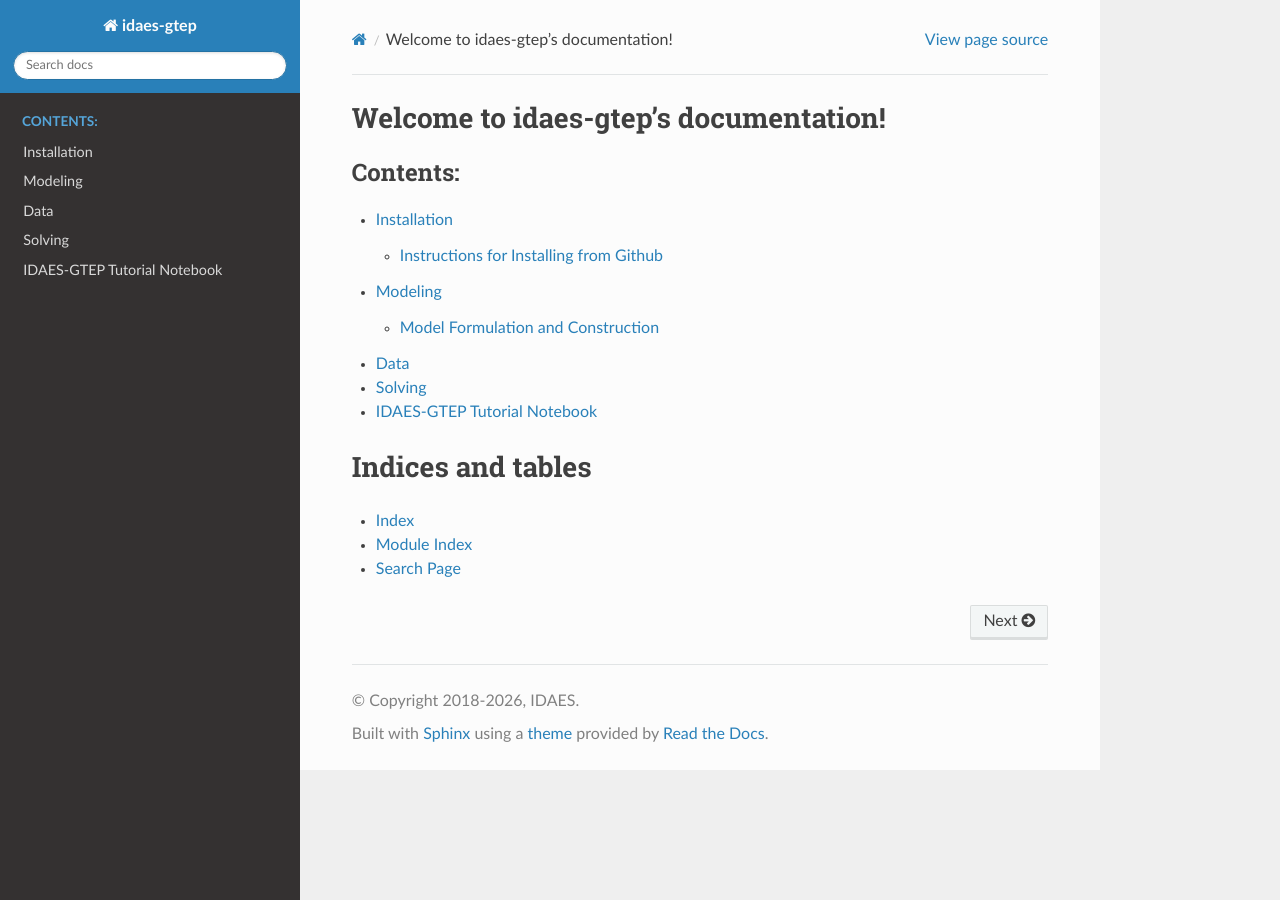
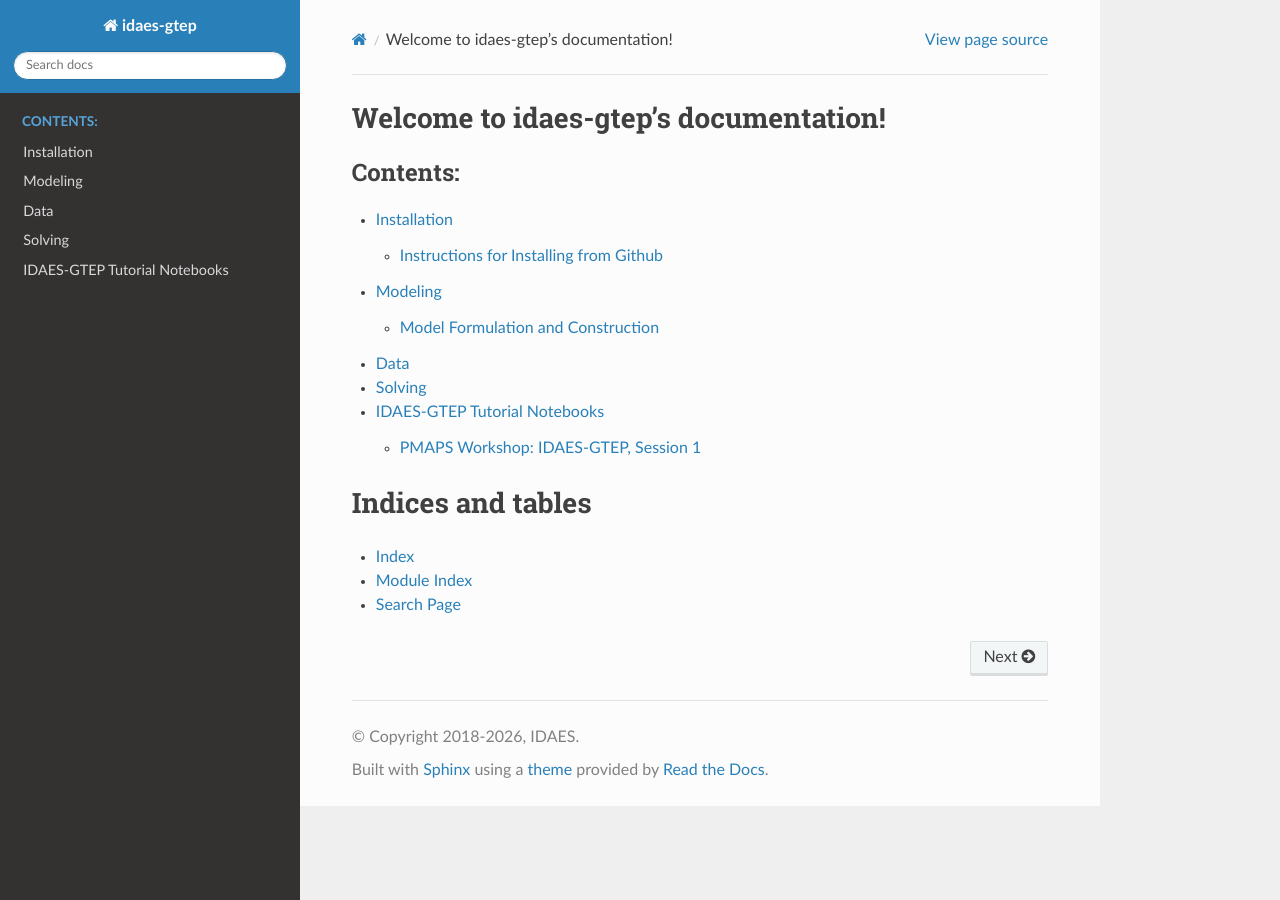
Before and after one commit to IDAES/idaes-gtep, a Sphinx documentation site: the page built from docs/source/index.rst, in a window 1280 px wide. Built offline with Sphinx 7.4.7 and the Read the Docs theme 3.1.0, drawn with Linux system fonts in a browser that asks for light colours; pages that are not in the unit, such as notebooks, are missing from menus.

Commit message:
adding storage and new tutorial to docs

```diff
--- a/docs/source/tutorial.rst
+++ b/docs/source/tutorial.rst
@@ -1,5 +1,6 @@
-IDAES-GTEP Tutorial Notebook
-============================
+IDAES-GTEP Tutorial Notebooks
+=============================
 
 .. toctree::
     /tutorials/tutorial
+    /tutorials/pmaps_5bus/pmaps_tutorial_session_1
```
Also changed, not shown: 1 other file.
